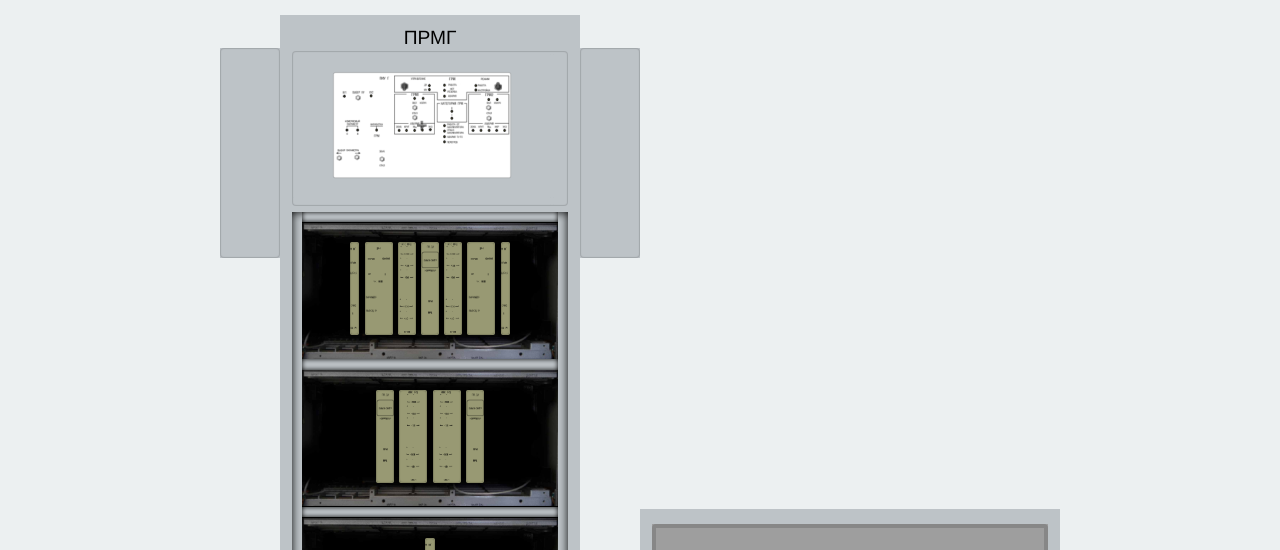
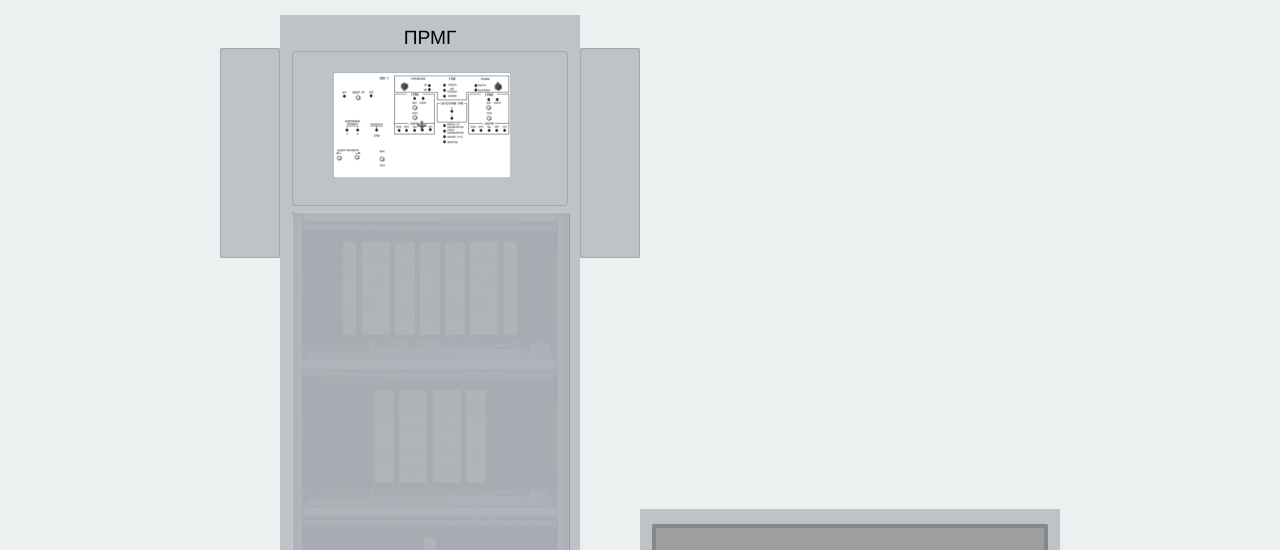
Before and after one commit to Carduelis/vk, a PHP site: page /prmg_grm.php in a window 1280 px wide. Shown: the part 49-599 px from the top of the page. Run offline with PHP 8.4, Linux system fonts and the light colour scheme; style sheets or scripts are compiled from the project's sources; grey boxes are pictures that could not be loaded.

Commit message:
ПРМГ Крышка в перспективе

```diff
--- a/css/extras_prmg.less
+++ b/css/extras_prmg.less
@@ -1,6 +1,12 @@
 @main-color: desaturate(@emerald,40%);
 @accent-color: @carrot;
 @el: 2px;
+.border-light {
+	.lborder(@color-border-w);
+	.tborder(@color-border-w);
+	.rborder(@color-border);
+	.bborder(@color-border);
+}
 #hidePopUp {
 	position: fixed;
 	width: 30%;
@@ -81,14 +87,20 @@
 		display: inline-block;
 		margin: @scale*32 @scale;
 		//overflow: hidden;
-		&.size1 {padding: @scale*72 @scale*7.2;}
+		&.size1 {
+			//padding: @scale*72 @scale*7.2;
+			padding: @scale*72 @scale*10;
+		}
 		&.size2 {
-			padding: @scale*72 @scale*13.5;
+			//padding: @scale*72 @scale*13.5;
+			padding: @scale*72 @scale*15;
 		}
 		&.size3 {
 			padding: @scale*72 @scale*21.6;
 		}
-		&.size4 {padding: @scale*72 @scale*28.8;}
+		&.size4 {
+			padding: @scale*72 @scale*28.8;
+		}
 		> div {
 			background-color: #989973;
 			.radius(2px);
@@ -140,7 +152,35 @@
 		padding: 0 @scale*14;
 		background-color: @silver;
 		box-shadow: inset 0 0 10px;
+		position: relative;
+			  perspective: 1400px;
+			  perspective-origin: 50% 0%;
+			  -webkit-perspective: 1400px;
+			  -webkit-perspective-origin: 50% 0%;
+			.transitions(all,400ms);
+			&:hover::before {
+    		  -webkit-transform: rotateY(-120deg);
+			}
+		&::before {
+			.transitions;
+			  -webkit-transform-origin: left;
+    		-webkit-transform: rotateY(0deg);
+    		-webkit-transform-style: preserve-3d;
+		}
+		&::before {
+			position: absolute;
+			.radius(@bpad);
+			width: 100%;
+			content: '';
+			height: 100%;
+			left: 0;
+			top:0;
+			z-index: 9999;
+			background: darken(fadeout(@silver,5%),5%);
+			.border-light;
 
+
+		}
 	}
 	.card-holder {
 		background-color: @color-txt !important;
@@ -171,10 +211,7 @@
 				display: block;
 				width: 940px;
 				box-shadow: 0 0 @pad*20;
-				.lborder(@color-border-w);
-				.tborder(@color-border-w);
-				.rborder(@color-border);
-				.bborder(@color-border);
+				.border-light;
 				left: 50%;
 				margin-left: -470px;
 				top: @pad*20;
--- a/css/project.less
+++ b/css/project.less
@@ -340,6 +340,7 @@ body> header {
 		}
 	}
 	.listing {
+		max-width: 400px;
 		div {display: none}
 		> li {
 			margin-left: @pad*3;
```
Also changed, not shown: css/style_prmg.css, css/style_rsp.css.
